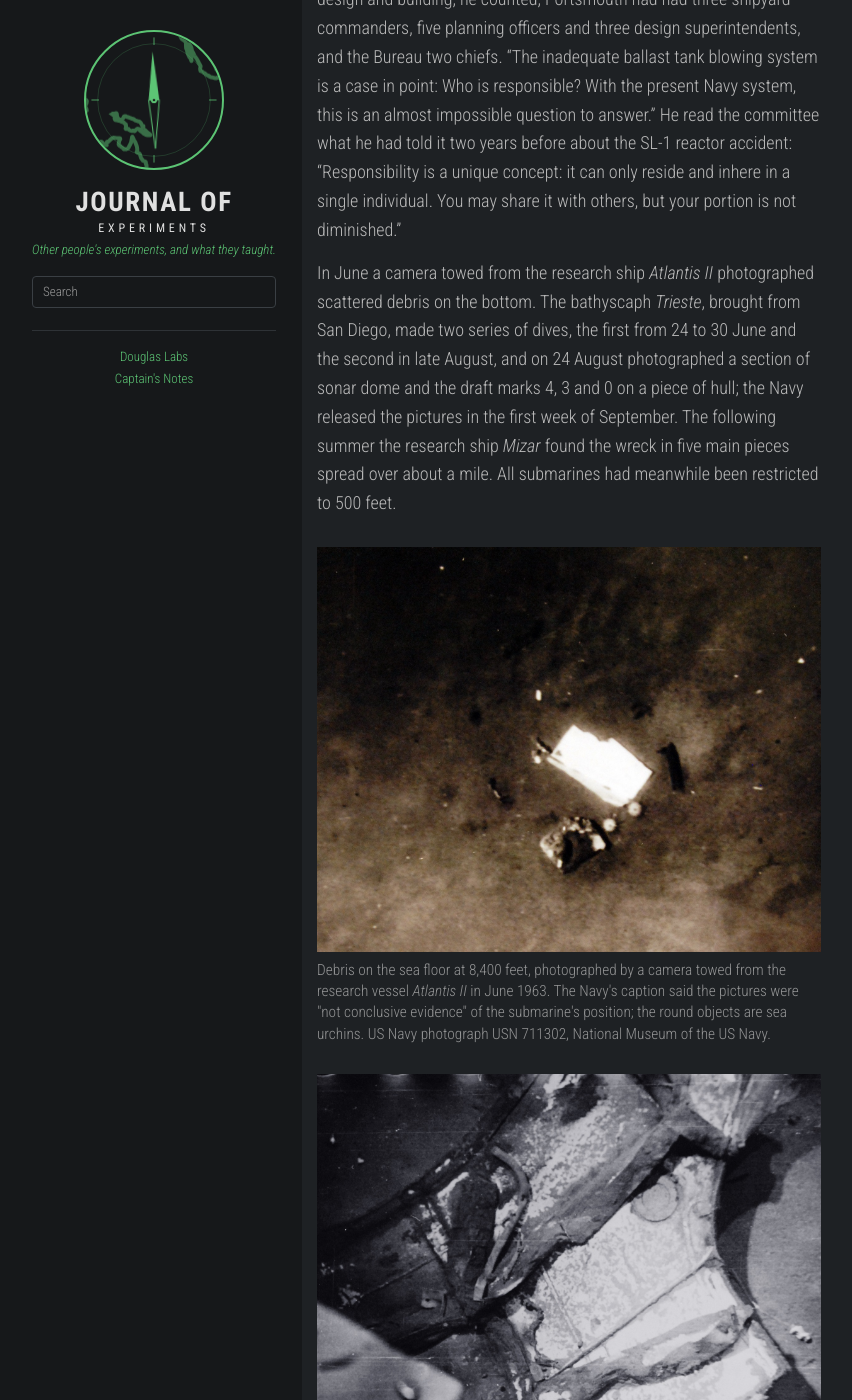
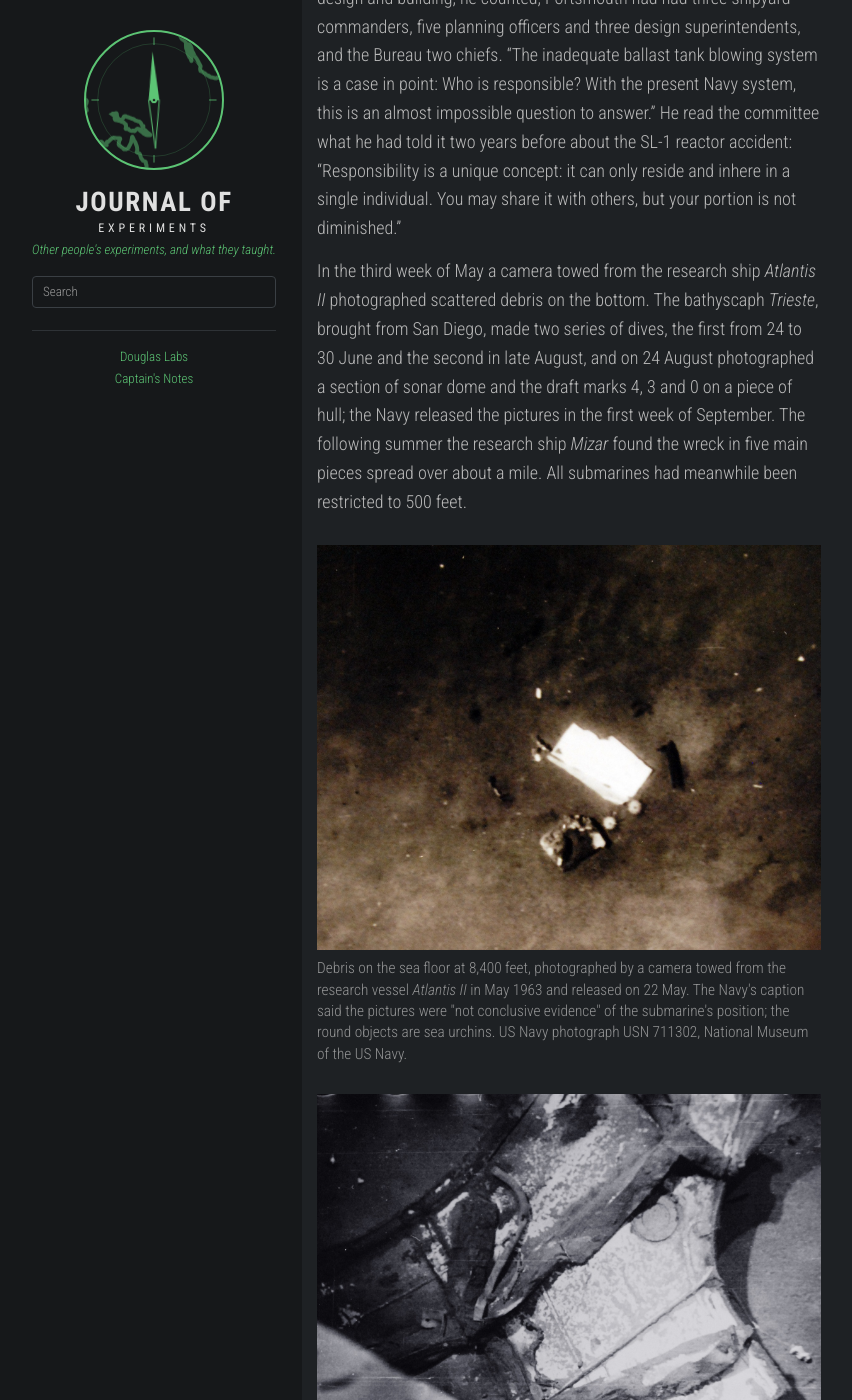
Before and after one commit to realrobertdouglas/journalsofexperiments.com, a Jekyll site: the page built from _posts/2026-10-20-nine-hundred-north.md, in a window 1280 px wide and 1400 px high, scrolled down 15237 px. Shown: the whole window, without its empty margins (53-905 px from the left). Built offline with Jekyll 4.4.1, drawn with Linux system fonts in a browser that asks for light colours.

Commit message:
Nine Hundred North: figure tidy-ups from the rights audit
Crop the print borders and handwritten catalogue numbers off the three NHHC
prints (NH 97549 and NH 97555 now from the original TIFFs at 1,600 px, NH 97310
from the medium rendition); correct the Atlantis II debris photograph's date to
May 1963 (released 22 May 1963) in the caption, the text and the younger version.

Co-Authored-By: Claude Fable 5.1 <noreply@anthropic.com>

```diff
--- a/_includes/young/nine-hundred-north.md
+++ b/_includes/young/nine-hundred-north.md
@@ -67,7 +67,7 @@ The court listed the brazed joints first among the likely places the water came
 
 Congress held its own hearings. Admiral Rickover told them that the real lesson was not brazing against welding. It was that the ship had been built to two standards, a strict one for the reactor and a loose one for everything else, and that in the loose part of the ship the rules had been treated as targets to aim at rather than as rules. He put the joint problem in two sentences: "They would find a percentage wrong in a sample. Then they would only repair those they found wrong in that sample."
 
-The search went on all summer. In June a camera towed across the bottom photographed scraps of metal. In August a deep-diving craft called the *Trieste* photographed a piece of *Thresher*'s sonar dome lying on the mud. The following year the wreck was found, broken into five big pieces.
+The search went on all summer. In May a camera towed across the bottom photographed scraps of metal. In August a deep-diving craft called the *Trieste* photographed a piece of *Thresher*'s sonar dome lying on the mud. The following year the wreck was found, broken into five big pieces.
 
 <figure>
   <img src="/static/img/nine-hundred-north/trieste-sonar-dome-1963.jpg" alt="A close photograph of torn, pale metal plating lying on dark mud, with a round fitting and a broken frame">
--- a/_posts/2026-10-20-nine-hundred-north.md
+++ b/_posts/2026-10-20-nine-hundred-north.md
@@ -120,11 +120,11 @@ Congress's Joint Committee on Atomic Energy, whose staff had sat through the clo
 
 Rickover's testimony on 23 July was the longest. The silver brazing, he said, was a symptom, and "the worst thing that could happen would be for this committee to get off on a sidetrack and think the real issue in the Thresher was this silver brazing versus welding." The issue was that the ship had been built to two standards, his and the Bureau's, and that outside his compartment the specifications were treated as goals. "We are sitting on a quality control precipice where slight deviations can result in unsatisfactory or unsafe products." In the five or six years of her design and building, he counted, Portsmouth had had three shipyard commanders, five planning officers and three design superintendents, and the Bureau two chiefs. "The inadequate ballast tank blowing system is a case in point: Who is responsible? With the present Navy system, this is an almost impossible question to answer." He read the committee what he had told it two years before about the SL-1 reactor accident: "Responsibility is a unique concept: it can only reside and inhere in a single individual. You may share it with others, but your portion is not diminished."
 
-In June a camera towed from the research ship *Atlantis II* photographed scattered debris on the bottom. The bathyscaph *Trieste*, brought from San Diego, made two series of dives, the first from 24 to 30 June and the second in late August, and on 24 August photographed a section of sonar dome and the draft marks 4, 3 and 0 on a piece of hull; the Navy released the pictures in the first week of September. The following summer the research ship *Mizar* found the wreck in five main pieces spread over about a mile. All submarines had meanwhile been restricted to 500 feet.
+In the third week of May a camera towed from the research ship *Atlantis II* photographed scattered debris on the bottom. The bathyscaph *Trieste*, brought from San Diego, made two series of dives, the first from 24 to 30 June and the second in late August, and on 24 August photographed a section of sonar dome and the draft marks 4, 3 and 0 on a piece of hull; the Navy released the pictures in the first week of September. The following summer the research ship *Mizar* found the wreck in five main pieces spread over about a mile. All submarines had meanwhile been restricted to 500 feet.
 
 <figure>
   <img src="/static/img/nine-hundred-north/atlantis-ii-debris-1963.jpg" alt="A grainy photograph of the sea floor from above, with a pale rectangular sheet of metal, a dark twisted object and small round shapes on the mud">
-  <figcaption>Debris on the sea floor at 8,400 feet, photographed by a camera towed from the research vessel <em>Atlantis II</em> in June 1963. The Navy's caption said the pictures were "not conclusive evidence" of the submarine's position; the round objects are sea urchins. US Navy photograph USN 711302, National Museum of the US Navy.</figcaption>
+  <figcaption>Debris on the sea floor at 8,400 feet, photographed by a camera towed from the research vessel <em>Atlantis II</em> in May 1963 and released on 22 May. The Navy's caption said the pictures were "not conclusive evidence" of the submarine's position; the round objects are sea urchins. US Navy photograph USN 711302, National Museum of the US Navy.</figcaption>
 </figure>
 
 <figure>
```
Also changed, not shown: static/img/nine-hundred-north/search-15-april-1963.jpg, static/img/nine-hundred-north/skylark.jpg, static/img/nine-hundred-north/thresher-underway-1961.jpg.
